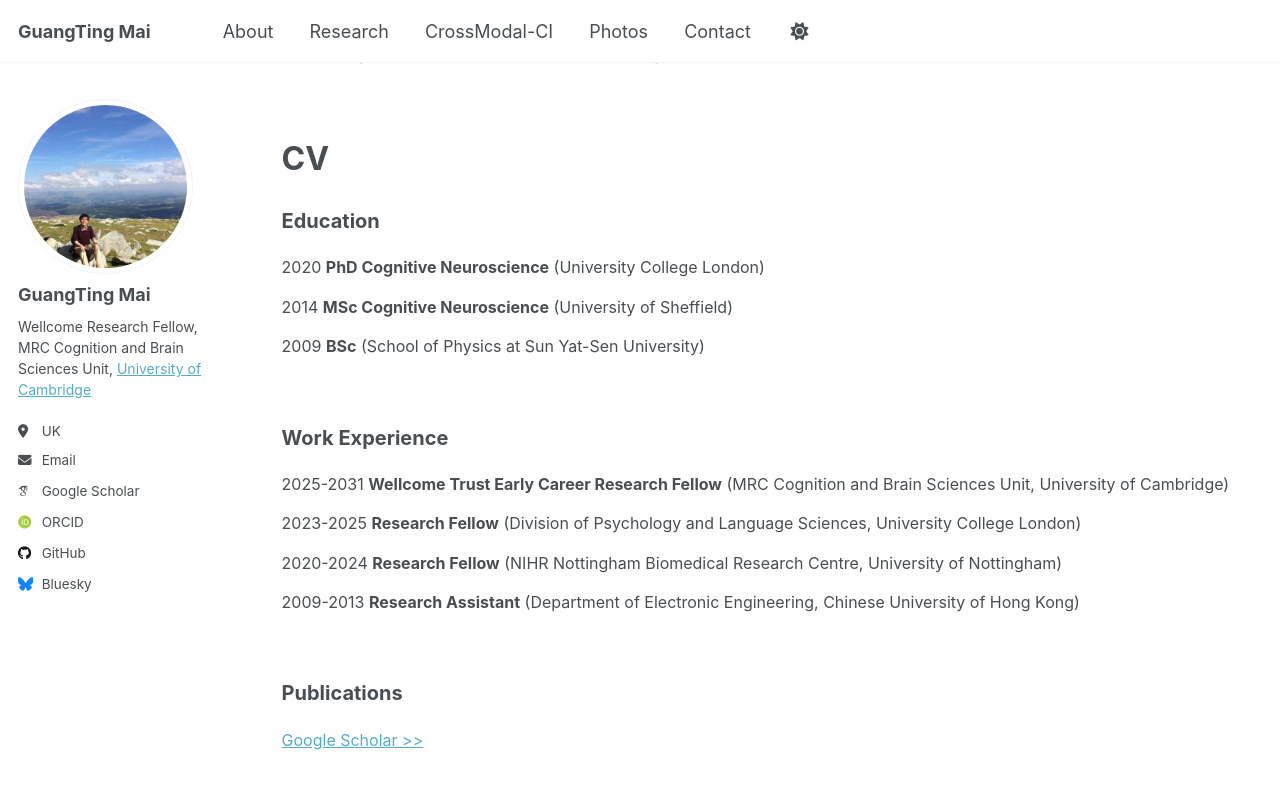
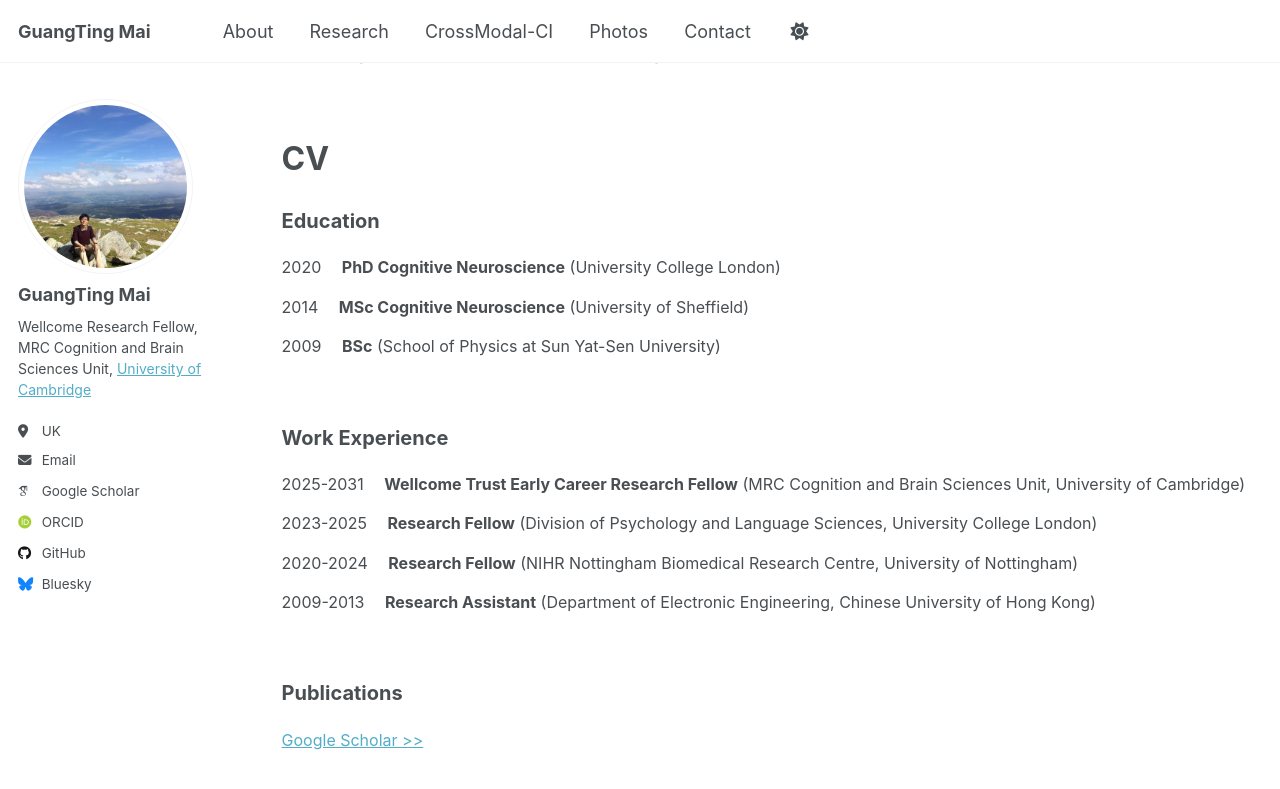
Before and after one commit to guangtingmai/guangtingmai.github.io, a Jekyll site: the page built from _pages/about.html, in a window 1280 px wide and 900 px high, scrolled down 481 px. Shown: the top 789 px of the window. Built offline with Jekyll 4.4.1, drawn with Linux system fonts in a browser that asks for light colours; some web fonts are replaced.

Commit message:
Update about.html

```diff
--- a/_pages/about.html
+++ b/_pages/about.html
@@ -26,15 +26,15 @@ author_profile: true
 <br>
 <p><span style="font-size: 24pt;line-height: 1.5;display: block"><strong>CV</strong></span></p>
 <p><span style="font-size: 15pt;line-height: 1.5;display: block"><strong>Education</strong></span></p>
-<p><span style="font-size: 12pt;line-height: 1;display: block;">2020 <strong>PhD Cognitive Neuroscience</strong> (University College London)</span></p>
-<p><span style="font-size: 12pt;line-height: 1;display: block;">2014 <strong>MSc Cognitive Neuroscience</strong> (University of Sheffield) </span></p>
-<p><span style="font-size: 12pt;line-height: 1;display: block;">2009 <strong>BSc</strong> (School of Physics at Sun Yat-Sen University)</span></p>
+<p><span style="font-size: 12pt;line-height: 1;display: block;">2020 &emsp;<strong>PhD Cognitive Neuroscience</strong> (University College London)</span></p>
+<p><span style="font-size: 12pt;line-height: 1;display: block;">2014 &emsp;<strong>MSc Cognitive Neuroscience</strong> (University of Sheffield) </span></p>
+<p><span style="font-size: 12pt;line-height: 1;display: block;">2009 &emsp;<strong>BSc</strong> (School of Physics at Sun Yat-Sen University)</span></p>
 <br>
 <p><span style="font-size: 15pt;line-height: 1.5;display: block"><strong>Work Experience</strong></span></p>
-<p><span style="font-size: 12pt;line-height: 1;display: block;">2025-2031 <strong>Wellcome Trust Early Career Research Fellow</strong> (MRC Cognition and Brain Sciences Unit, University of Cambridge)</span></p>
-<p><span style="font-size: 12pt;line-height: 1;display: block;">2023-2025 <strong>Research Fellow</strong> (Division of Psychology and Language Sciences, University College London)</span></p>
-<p><span style="font-size: 12pt;line-height: 1;display: block;">2020-2024 <strong>Research Fellow</strong> (NIHR Nottingham Biomedical Research Centre, University of Nottingham)</span></p>
-<p><span style="font-size: 12pt;line-height: 1;display: block;">2009-2013 <strong>Research Assistant</strong> (Department of Electronic Engineering, Chinese University of Hong Kong)</span></p>
+<p><span style="font-size: 12pt;line-height: 1;display: block;">2025-2031 &emsp;<strong>Wellcome Trust Early Career Research Fellow</strong> (MRC Cognition and Brain Sciences Unit, University of Cambridge)</span></p>
+<p><span style="font-size: 12pt;line-height: 1;display: block;">2023-2025 &emsp;<strong>Research Fellow</strong> (Division of Psychology and Language Sciences, University College London)</span></p>
+<p><span style="font-size: 12pt;line-height: 1;display: block;">2020-2024 &emsp;<strong>Research Fellow</strong> (NIHR Nottingham Biomedical Research Centre, University of Nottingham)</span></p>
+<p><span style="font-size: 12pt;line-height: 1;display: block;">2009-2013 &emsp;<strong>Research Assistant</strong> (Department of Electronic Engineering, Chinese University of Hong Kong)</span></p>
 <br>
 <p><span style="font-size: 15pt;line-height: 1.5;display: block"><strong>Publications</strong></span></p>
 <p><span style="font-size: 12pt;line-height: 1;display: block;"><a href="https://scholar.google.com/citations?user=bCQ03mIAAAAJ&hl=en">
```
